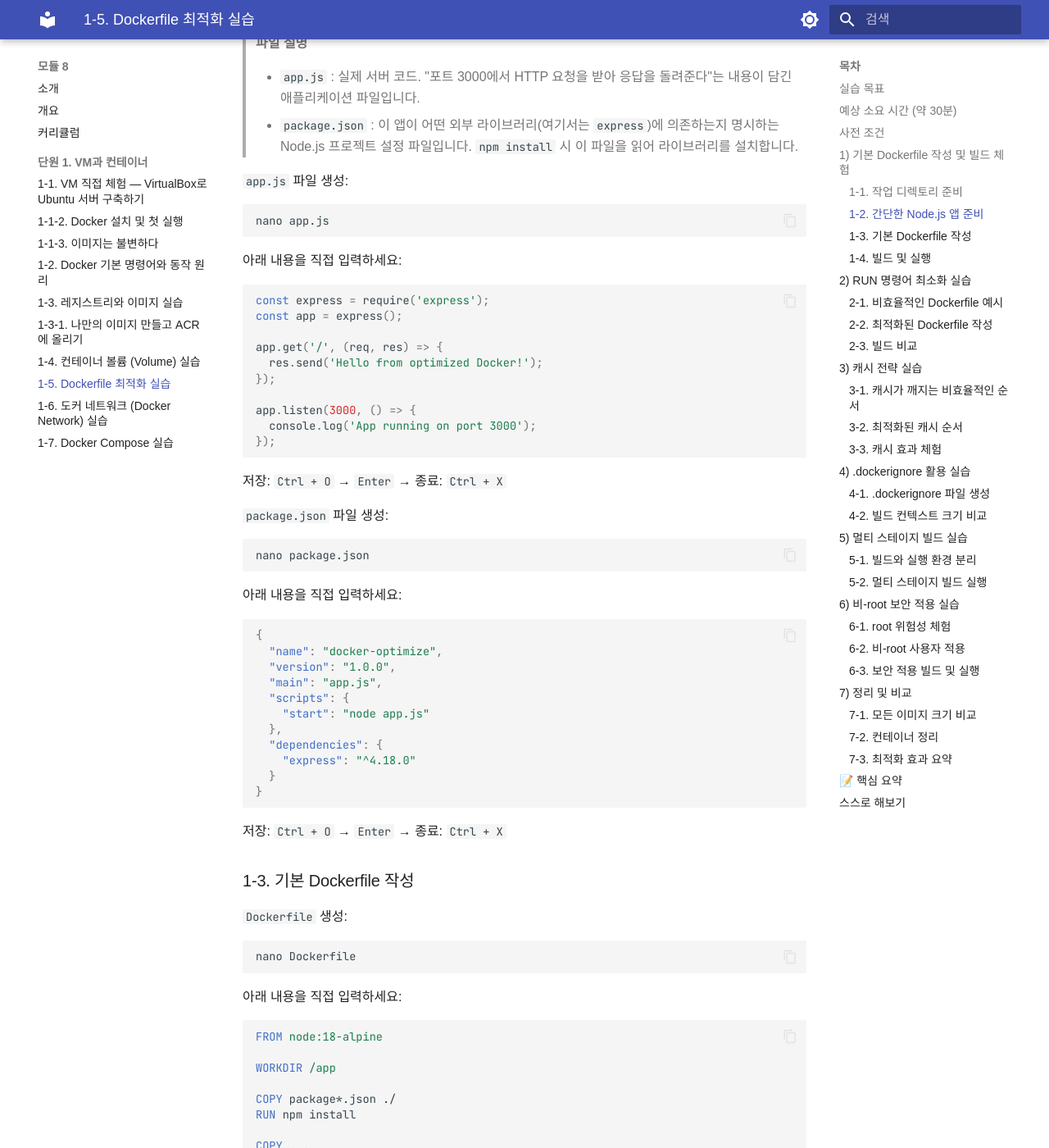
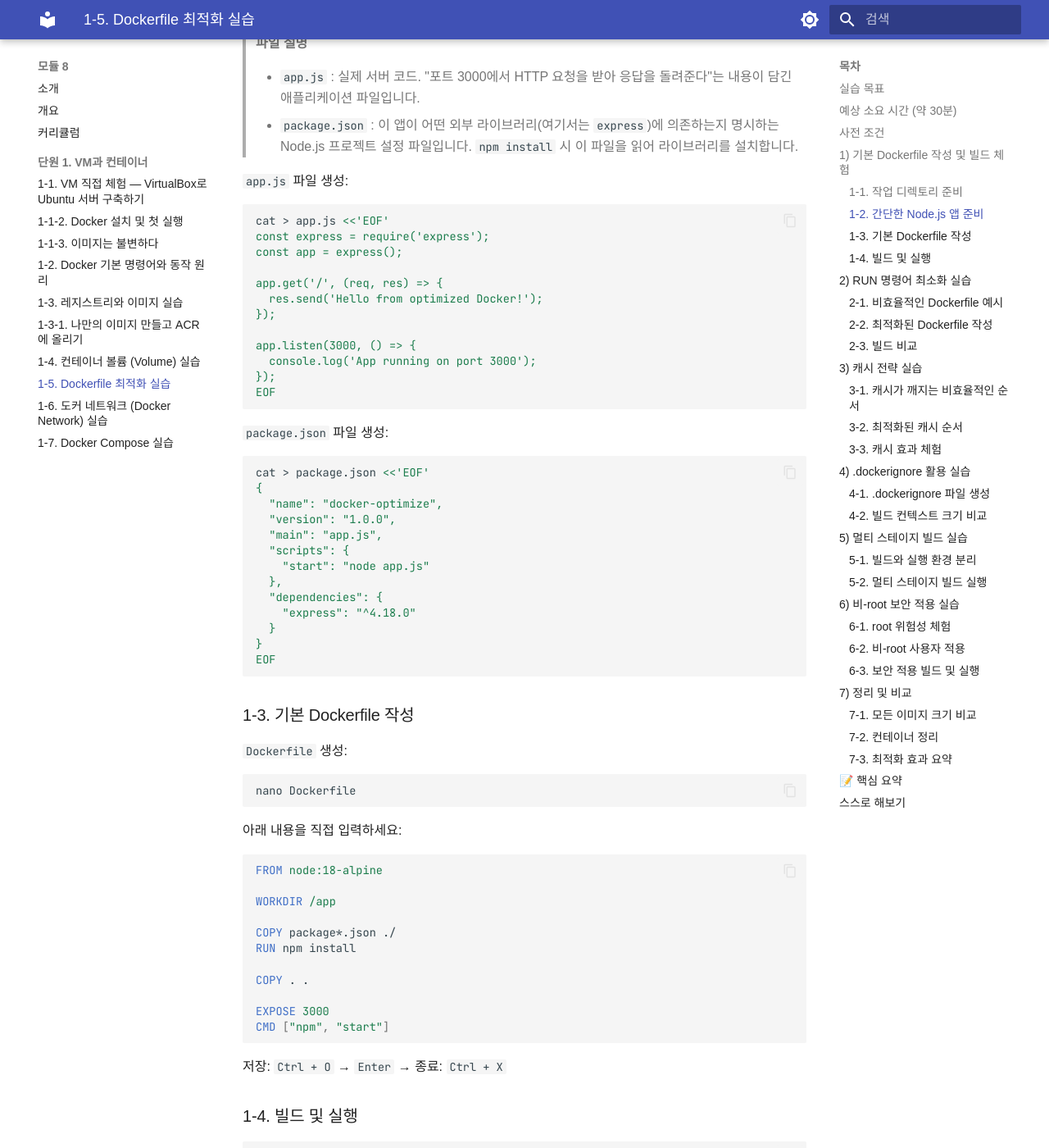
Before and after one commit to skilleat-labs/docker-k8s-labs, an MkDocs documentation site: the page built from docs/modules/module8/1-5.md, in a window 1280 px wide and 1400 px high, scrolled down 1116 px. Shown: the whole window at 82% size. Built offline with MkDocs 1.6.1 and Material for MkDocs 9.7.7, drawn with Linux system fonts in a browser that asks for light colours; some web fonts are replaced.

Commit message:
1-5: app.js, package.json 복붙 방식으로 변경 (Node.js는 몰라도 되는 내용)
Co-Authored-By: Claude Sonnet 4.6 <noreply@anthropic.com>

````diff
--- a/docs/modules/module8/1-5.md
+++ b/docs/modules/module8/1-5.md
@@ -46,12 +46,7 @@ cd ~/docker-optimize
 `app.js` 파일 생성:
 
 ```bash
-nano app.js
-```
-
-아래 내용을 직접 입력하세요:
-
-```javascript
+cat > app.js <<'EOF'
 const express = require('express');
 const app = express();
 
@@ -62,19 +57,13 @@ app.get('/', (req, res) => {
 app.listen(3000, () => {
   console.log('App running on port 3000');
 });
+EOF
 ```
-
-저장: `Ctrl + O` → `Enter` → 종료: `Ctrl + X`
 
 `package.json` 파일 생성:
 
 ```bash
-nano package.json
-```
-
-아래 내용을 직접 입력하세요:
-
-```json
+cat > package.json <<'EOF'
 {
   "name": "docker-optimize",
   "version": "1.0.0",
@@ -86,9 +75,8 @@ nano package.json
     "express": "^4.18.0"
   }
 }
+EOF
 ```
-
-저장: `Ctrl + O` → `Enter` → 종료: `Ctrl + X`
 
 ### 1-3. 기본 Dockerfile 작성
 
````
